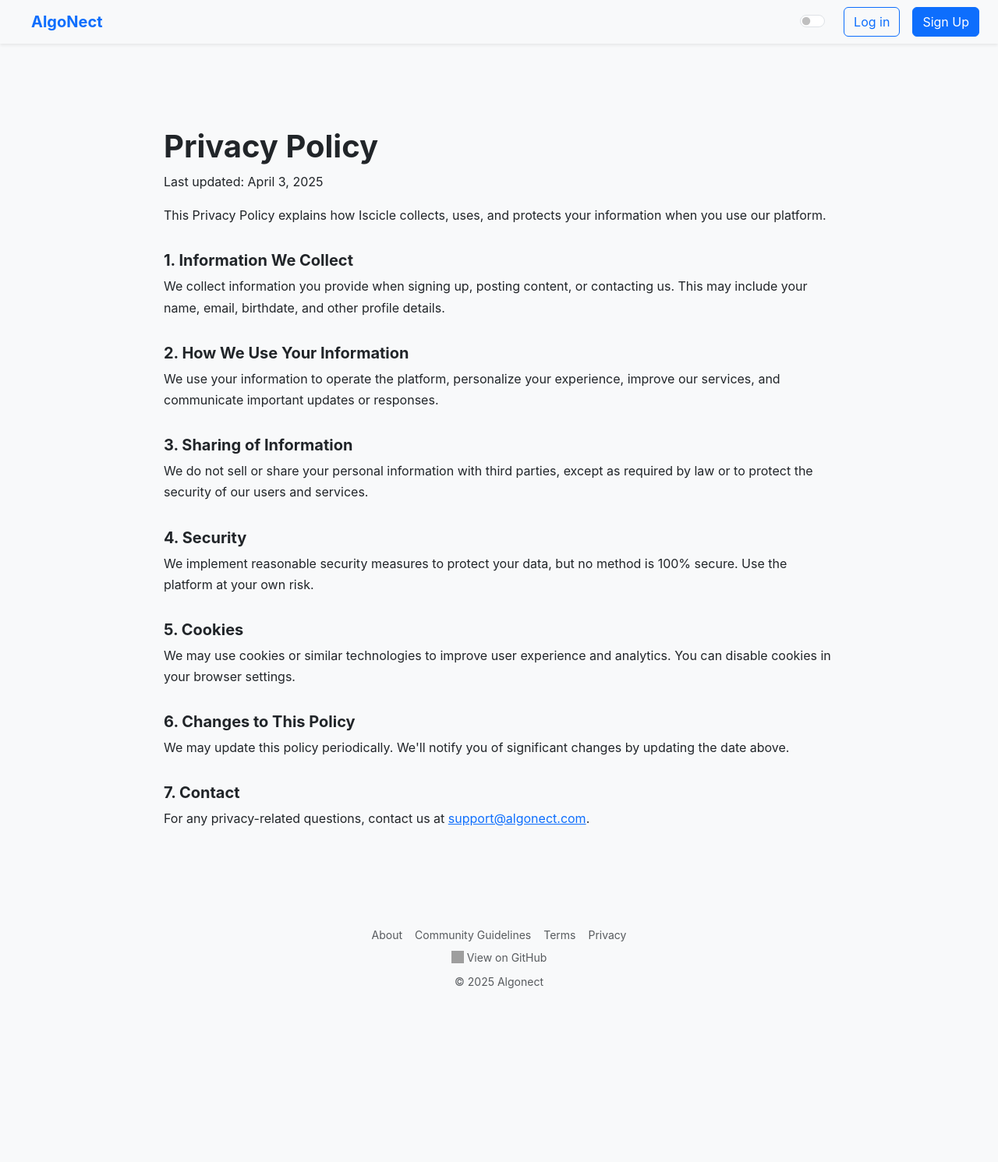
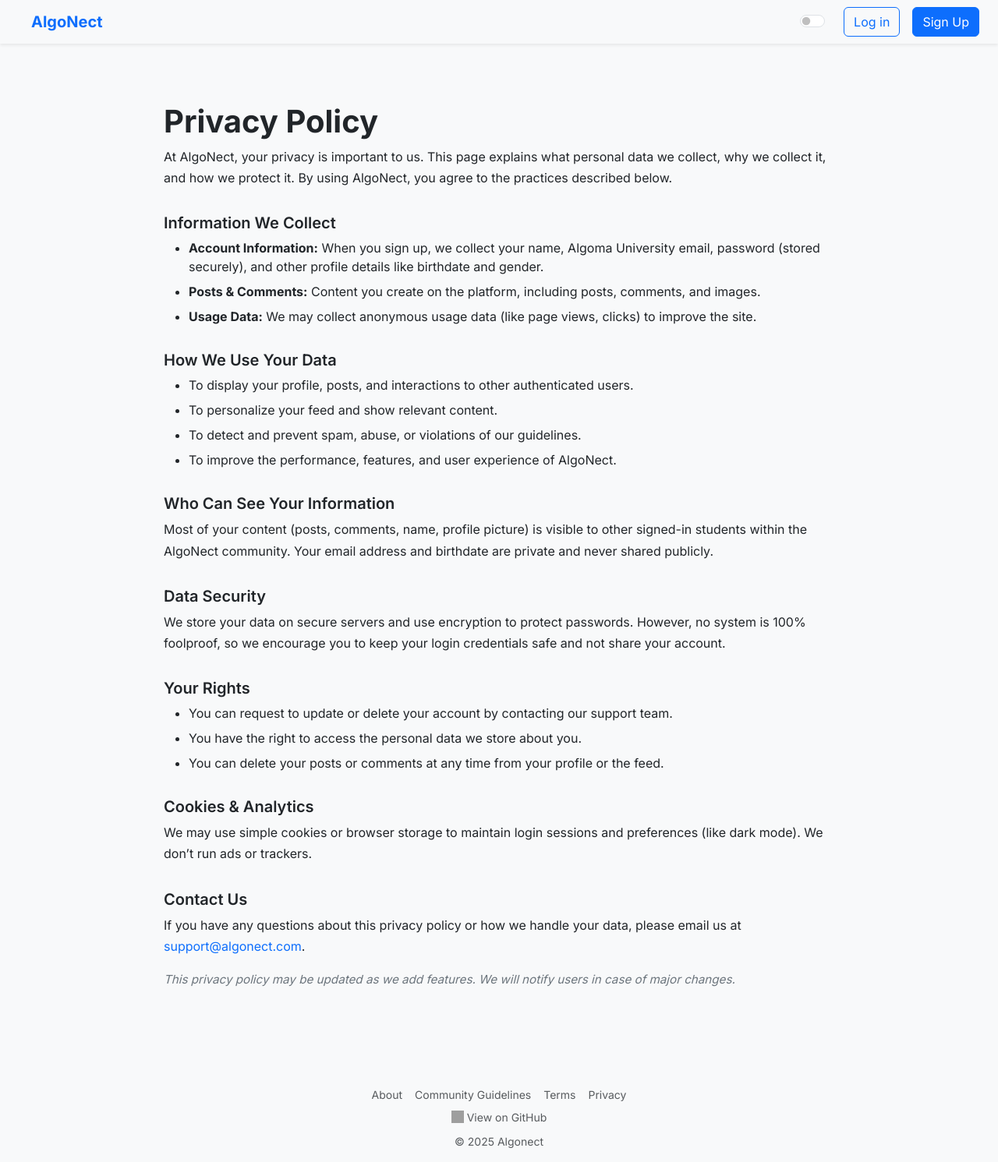
Before and after one commit to Tarangrana/Algonect, a PHP site: page /privacy.php in a window 1280 px wide. Shown: the whole page at 78% size. Before the commit the page ends 1268 px from the top, so only its background shows below. Run offline with PHP 8.4, Linux system fonts and the light colour scheme; grey boxes are pictures that could not be loaded.

Commit message:
FooterAndStyles

```diff
--- a/privacy.php
+++ b/privacy.php
@@ -2,8 +2,9 @@
 <html lang="en">
 <head>
   <meta charset="UTF-8">
-  <title>Privacy Policy - Iscicle</title>
+  <title>Privacy Policy - AlgoNect</title>
   <link href="https://cdn.jsdelivr.net/npm/bootstrap@5.3.0/dist/css/bootstrap.min.css" rel="stylesheet">
+  <link href="https://fonts.googleapis.com/css2?family=Inter:wght@400;600;700&display=swap" rel="stylesheet">
   <style>
     body {
       font-family: 'Inter', sans-serif;
@@ -11,14 +12,18 @@
       color: #212529;
     }
 
-    .privacy-section {
+    .guidelines-section {
       max-width: 900px;
       margin: 0 auto;
       padding: 60px 20px;
     }
 
-    h1, h5 {
+    h1, h4 {
       font-weight: 700;
+    }
+
+    h5 {
+      font-weight: 600;
       margin-top: 2rem;
     }
 
@@ -26,60 +31,84 @@
       font-size: 1rem;
       line-height: 1.7;
     }
+
+    ul li {
+      margin-bottom: 0.5rem;
+    }
+
+    .email-link {
+      color: #0d6efd;
+      text-decoration: none;
+    }
+
+    .email-link:hover {
+      text-decoration: underline;
+    }
+
+    .note {
+      font-style: italic;
+      color: #6c757d;
+      font-size: 0.95rem;
+    }
   </style>
 </head>
 <body>
 
 <?php include 'includes/header.php'; ?>
 
-<div class="privacy-section">
+<div class="guidelines-section">
   <h1>Privacy Policy</h1>
-  <p>Last updated: <?= date("F j, Y") ?></p>
-
   <p>
-    This Privacy Policy explains how Iscicle collects, uses, and protects your information
-    when you use our platform.
+    At AlgoNect, your privacy is important to us. This page explains what personal data we collect, why we collect it, and how we protect it.
+    By using AlgoNect, you agree to the practices described below.
   </p>
 
-  <h5>1. Information We Collect</h5>
+  <h5>Information We Collect</h5>
+  <ul>
+    <li><strong>Account Information:</strong> When you sign up, we collect your name, Algoma University email, password (stored securely), and other profile details like birthdate and gender.</li>
+    <li><strong>Posts & Comments:</strong> Content you create on the platform, including posts, comments, and images.</li>
+    <li><strong>Usage Data:</strong> We may collect anonymous usage data (like page views, clicks) to improve the site.</li>
+  </ul>
+
+  <h5>How We Use Your Data</h5>
+  <ul>
+    <li>To display your profile, posts, and interactions to other authenticated users.</li>
+    <li>To personalize your feed and show relevant content.</li>
+    <li>To detect and prevent spam, abuse, or violations of our guidelines.</li>
+    <li>To improve the performance, features, and user experience of AlgoNect.</li>
+  </ul>
+
+  <h5>Who Can See Your Information</h5>
   <p>
-    We collect information you provide when signing up, posting content, or contacting us.
-    This may include your name, email, birthdate, and other profile details.
+    Most of your content (posts, comments, name, profile picture) is visible to other signed-in students within the AlgoNect community.
+    Your email address and birthdate are private and never shared publicly.
   </p>
 
-  <h5>2. How We Use Your Information</h5>
+  <h5>Data Security</h5>
   <p>
-    We use your information to operate the platform, personalize your experience,
-    improve our services, and communicate important updates or responses.
+    We store your data on secure servers and use encryption to protect passwords. However, no system is 100% foolproof, so we encourage you to keep your login credentials safe and not share your account.
   </p>
 
-  <h5>3. Sharing of Information</h5>
+  <h5>Your Rights</h5>
+  <ul>
+    <li>You can request to update or delete your account by contacting our support team.</li>
+    <li>You have the right to access the personal data we store about you.</li>
+    <li>You can delete your posts or comments at any time from your profile or the feed.</li>
+  </ul>
+
+  <h5>Cookies & Analytics</h5>
   <p>
-    We do not sell or share your personal information with third parties, except as required by law
-    or to protect the security of our users and services.
+    We may use simple cookies or browser storage to maintain login sessions and preferences (like dark mode).
+    We don’t run ads or trackers.
   </p>
 
-  <h5>4. Security</h5>
+  <h5>Contact Us</h5>
   <p>
-    We implement reasonable security measures to protect your data, but no method is 100% secure.
-    Use the platform at your own risk.
+    If you have any questions about this privacy policy or how we handle your data, please email us at <a href="mailto:support@algonect.com" class="email-link">support@algonect.com</a>.
   </p>
 
-  <h5>5. Cookies</h5>
-  <p>
-    We may use cookies or similar technologies to improve user experience and analytics.
-    You can disable cookies in your browser settings.
-  </p>
-
-  <h5>6. Changes to This Policy</h5>
-  <p>
-    We may update this policy periodically. We'll notify you of significant changes by updating the date above.
-  </p>
-
-  <h5>7. Contact</h5>
-  <p>
-    For any privacy-related questions, contact us at
-    <a href="mailto:support@algonect.com">support@algonect.com</a>.
+  <p class="note">
+    This privacy policy may be updated as we add features. We will notify users in case of major changes.
   </p>
 </div>
 
```
Also changed, not shown: about.php (+14 -29 lines), community.php (+22 -26 lines), css/style.css (+64 -0 lines), index.php (+12 -0 lines), terms.php (+17 -15 lines).
